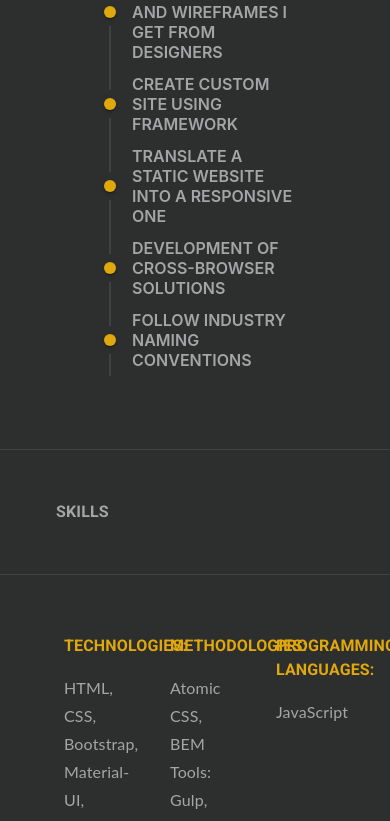
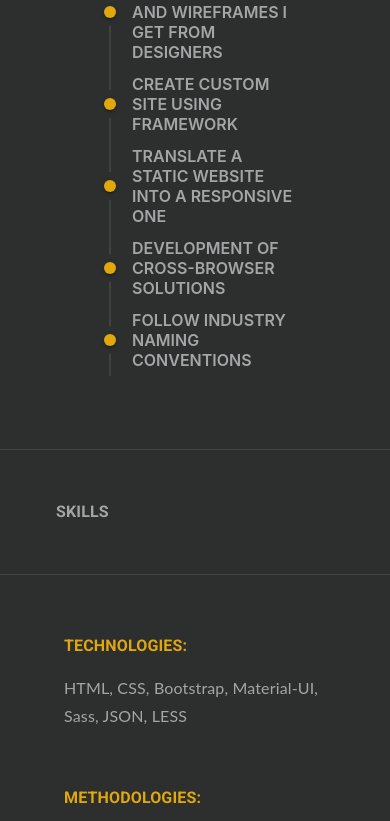
Before and after one commit to shaxqq/landingRes, a React (Create React App) app: page / in a window 390 px wide. Shown: the part 1159-1980 px from the top of the page. Built offline with nearby package versions, Linux system fonts and the light colour scheme.

Commit message:
change style profile

```diff
--- a/package.json
+++ b/package.json
@@ -16,8 +16,9 @@
     "react-dom": "^16.12.0",
     "react-scripts": "^3.4.3"
   },
+
   "scripts": {
-    "start": "react-scripts start",
+    "start": "node server.js",
     "build": "react-scripts build",
     "test": "react-scripts test",
     "eject": "react-scripts eject",
--- a/src/About.js
+++ b/src/About.js
@@ -167,7 +167,13 @@ const useStyles = makeStyles((theme) => ({
     flexDirection: "column",
     alignSelf: "center",
   },
+  skillsBody: {
+    [theme.breakpoints.down("xs", "sm",)]: {
+      maxWidth: "100%",
+      flexBasis: "100%",
+    },
 
+  },
   skillsTitle: {
     padding: theme.spacing(1),
     color: "#e0a80d",
@@ -318,7 +324,7 @@ export const About = () => {
           <Grid container spacing={5}>
             {list.skills.map((child) => {
               return (
-                <Grid item xs={4} key={child.text}>
+                <Grid item xs={4} key={child.text} className={classes.skillsBody}>
                   <Typography className={classes.skillsTitle}>
                     {child.name}
                   </Typography>
--- a/src/Profile.js
+++ b/src/Profile.js
@@ -18,13 +18,13 @@ const useStyles = makeStyles((theme) => ({
     backgroundImage: `url(${"https://cdn.cjr.org/wp-content/uploads/2019/07/AdobeStock_100000042-e1563305717660-686x371.jpeg"})`,
     backgroundRepeat: "no-repeat",
     backgroundSize: "cover",
-    minHeight: "100vh",
+    height: "100vh",
     "&::before": {
       content: '" "',
       background: "rgba(35, 35, 35, .8)",
       position: "absolute",
       width: "100%",
-      height: "100%",
+      height: "100vh",
       zIndex: 0,
     },
   },
```
